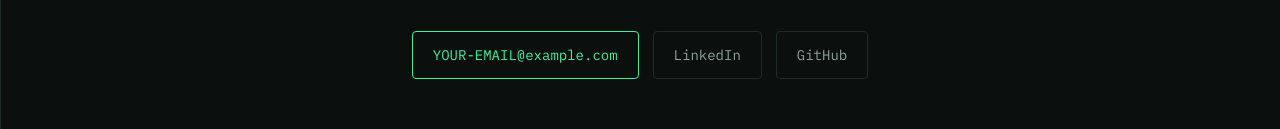
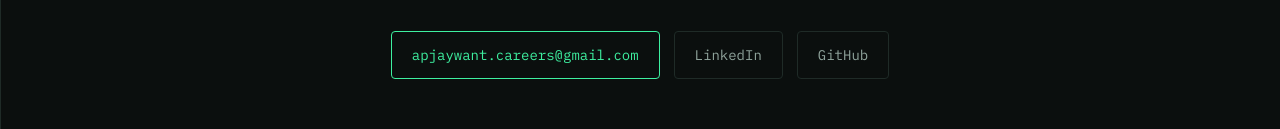
Before and after one commit to aakshajaywant/aakshajaywant.github.io, a plain HTML site: page index.html in a window 1280 px wide. Shown: the part 4574-4703 px from the top of the page. Drawn offline with Linux system fonts and the light colour scheme.

Commit message:
Update index.html

```diff
--- a/index.html
+++ b/index.html
@@ -279,7 +279,7 @@
     <h2>Let's talk</h2>
     <p>I'm open to embedded software, firmware and system-validation roles.</p>
     <div class="cta">
-      <a class="btn" href="mailto:YOUR-EMAIL@example.com">YOUR-EMAIL@example.com</a>
+      <a class="btn" href="mailto:apjaywant.careers@gmail.com">apjaywant.careers@gmail.com</a>
       <a class="btn ghost" href="https://www.linkedin.com/in/aakshajaywant/">LinkedIn</a>
       <a class="btn ghost" href="https://github.com/aakshajaywant">GitHub</a>
     </div>
```
